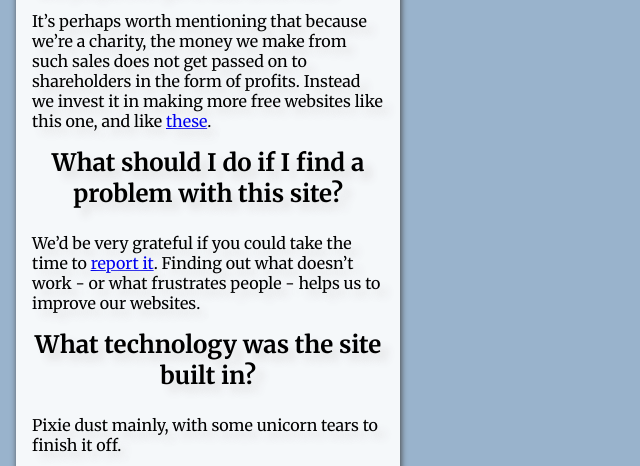
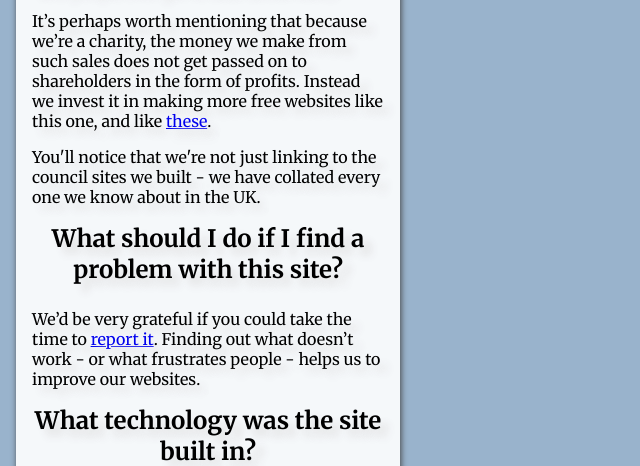
Before and after one commit to mysociety/petitionyourcouncil, a Django app: template pylib/pyc/templates/about.html in a window 1280 px wide. Shown: the part 1300-1766 px from the top of the page, without its empty margins (0-640 px from the left). Run offline with Django 3.2, Linux system fonts and the light colour scheme; the template is opened without the code that fills it, so the values that code supplies are empty; parts of the project's set-up code (start-up, migrations or seed data) failed here and were passed over; some libraries are stand-ins or nearby versions.

Commit message:
Extra wording for about page

```diff
--- a/pylib/pyc/templates/about.html
+++ b/pylib/pyc/templates/about.html
@@ -34,6 +34,8 @@
 
 <p>It’s perhaps worth mentioning that because we’re a charity, the money we make from such sales does not get passed on to shareholders in the form of profits. Instead we invest it in making more free websites like this one, and like <a href="http://www.mysociety.org/projects/">these</a>.</p>
 
+<p>You'll notice that we're not just linking to the council sites we built - we have collated every one we know about in the UK.</p>
+
 
 <h2>What should I do if I find a problem with this site?</h2>
 
```
